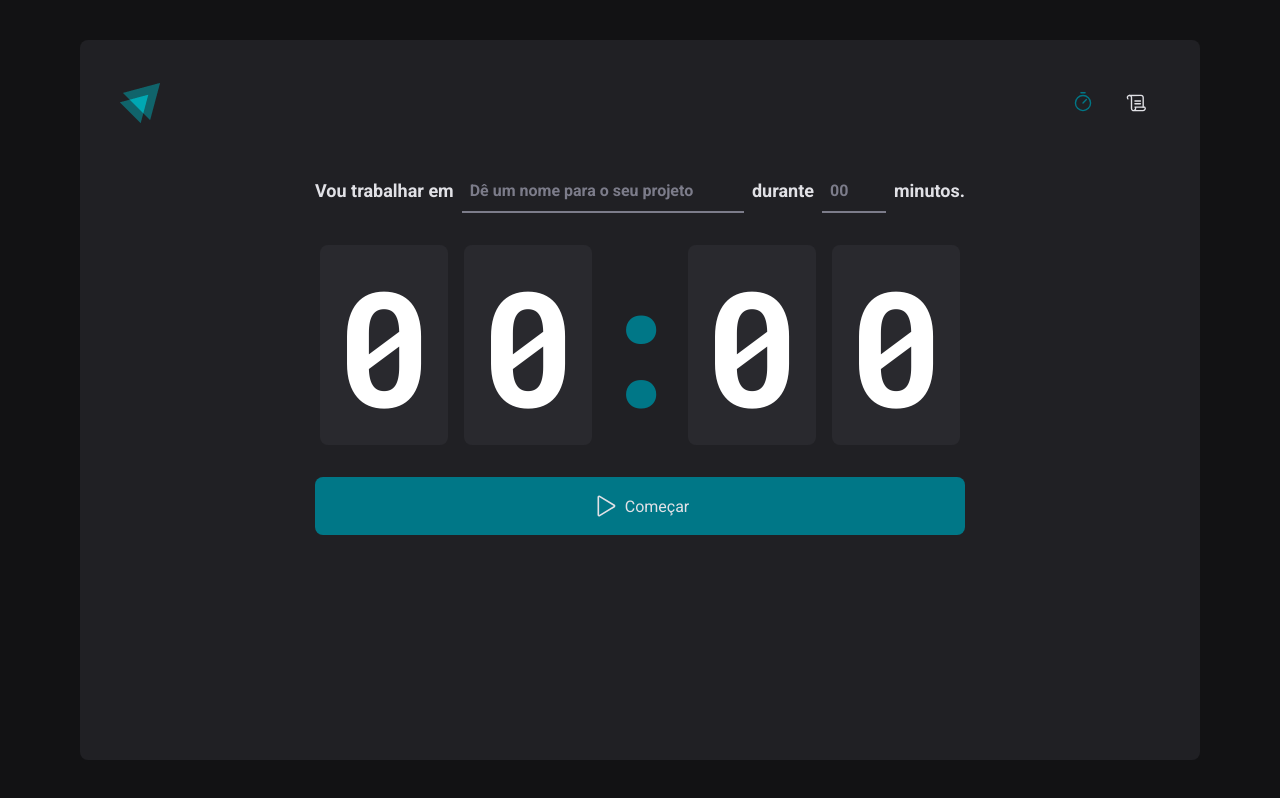
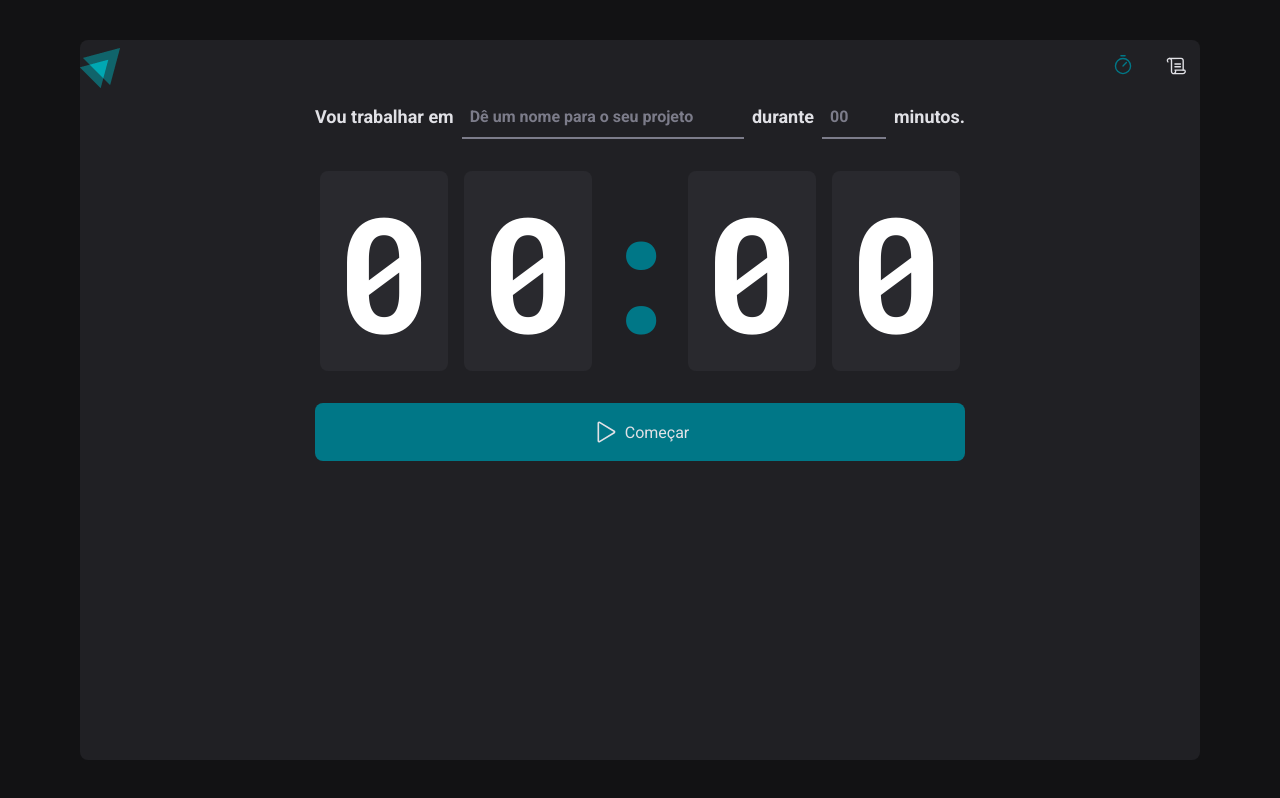
Before and after one commit to kayooliveira/ignite-timer, a React (Vite) app: page / in a window 1280 px wide. Built offline with nearby package versions, Linux system fonts and the light colour scheme.

Commit message:
feat(Adding title to navlinks and updating hover and focus styles :art:): :art:

```diff
--- a/src/components/Header/index.tsx
+++ b/src/components/Header/index.tsx
@@ -1,21 +1,18 @@
 import timerLogo from '@assets/img/logo.png'
 import { Scroll, Timer } from 'phosphor-react'
 import React from 'react'
-import { Link } from 'react-router-dom'
 
 import * as C from './styles'
 
 export function Header() {
   return (
     <C.Header>
-      <Link to="/">
-        <C.Logo src={timerLogo} alt="" />
-      </Link>
+      <C.Logo src={timerLogo} alt="" />
       <C.NavLinks>
-        <C.NavLink to="/">
+        <C.NavLink title="Timer" to="/">
           <Timer size="22" />
         </C.NavLink>
-        <C.NavLink to="/historico">
+        <C.NavLink title="Histórico" to="/historico">
           <Scroll size="22" />
         </C.NavLink>
       </C.NavLinks>
--- a/src/components/Header/styles.ts
+++ b/src/components/Header/styles.ts
@@ -6,7 +6,6 @@ export const Header = styled.header`
   width: 100%;
   align-items: center;
   justify-content: space-between;
-  padding: 2.5rem;
 `
 
 export const Logo = styled.img`
@@ -23,9 +22,16 @@ export const NavLinks = styled.nav`
 export const NavLink = styled(NavLinkBase)`
   color: ${({ theme }) => theme.colors.title};
   padding: 0.75rem;
+  border-bottom: 3px solid transparent;
+  border-top: 3px solid transparent;
+  transition: border 0.2s;
+
+  &:hover {
+    border-bottom: 3px solid ${({ theme }) => theme.colors.primary};
+  }
 
   &:focus {
-    border-radius: 0.25rem;
+    border-radius: 4px;
   }
 
   &.active {
```
